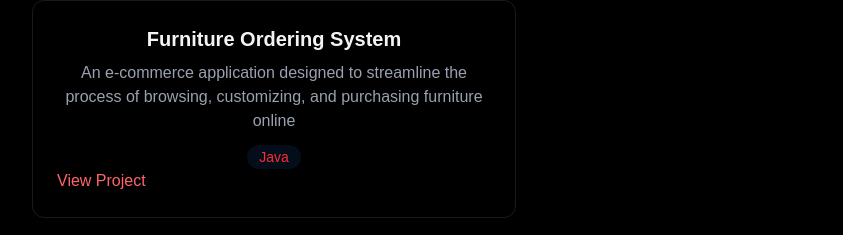
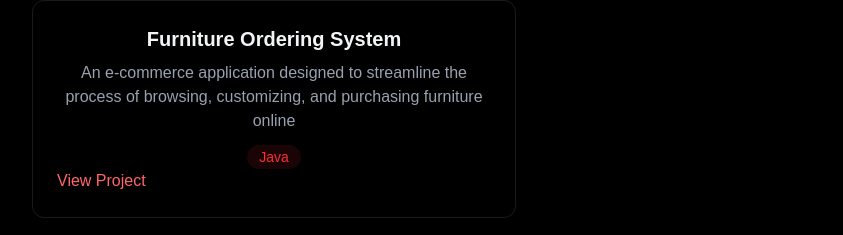
Before and after one commit to GKMmarcus/my-portfolio, a React (Vite) app: page / in a window 1280 px wide. Shown: the part 2246-2481 px from the top of the page, without its empty margins (112-955 px from the left). Built offline with nearby package versions, Linux system fonts and the light colour scheme.

Commit message:
change the color to red

```diff
--- a/src/components/sections/Projects.jsx
+++ b/src/components/sections/Projects.jsx
@@ -41,7 +41,7 @@ export const Projects = () => {
                         <p className ="text-gray-400 mb-3">An e-commerce application designed to streamline the process of browsing, customizing, and purchasing furniture online</p>
                         <div>
                             {["Java"].map((tech,key) => (
-                                <span key = {key} className = "bg-blue-500/10 text-red-500 py-1 px-3 rounded-full text-sm hover:bg-red-500/20 hover:shadow-[0_2px_8px_rgba(59,130,246,0.2)] transition">
+                                <span key = {key} className = "bg-red-500/10 text-red-500 py-1 px-3 rounded-full text-sm hover:bg-red-500/20 hover:shadow-[0_2px_8px_rgba(59,130,246,0.2)] transition">
                                         {tech}
                                 </span>
                             ))}
```
